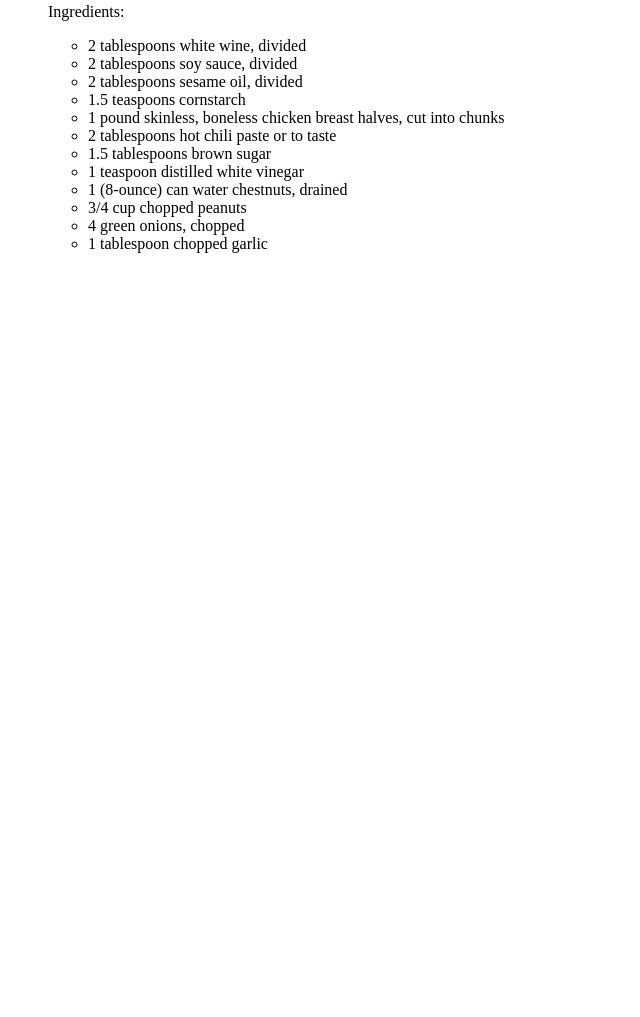
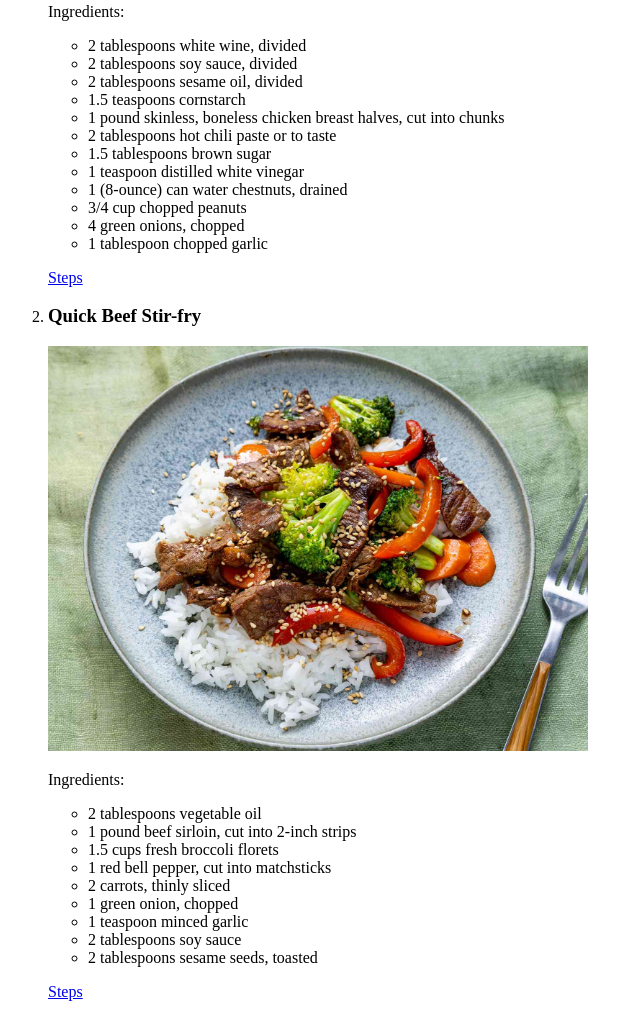
Before and after one commit to thuang3316/odin-recipes, a plain HTML site: page pages/asian.html in a window 1280 px wide. Shown: the part 498-1515 px from the top of the page, without its empty margins (0-640 px from the left). Before the commit the page ends 800 px from the top, so only its background shows below. Drawn offline with Linux system fonts and the light colour scheme.

Commit message:
Add the recipe for quick beef stir-fry in asian.html.

```diff
--- a/pages/asian.html
+++ b/pages/asian.html
@@ -11,7 +11,7 @@
         <ol>
             <li>
                 <h3>Kung Pao Chicken</h3>
-                <p><img src="../images/kungpaochicken.jpg" alt="Image of Kung Pao Chicken"></p>
+                <p><img src="../images/kungpaochicken.jpg" alt="Image of Kung Pao Chicken" width="540"></p>
                 <p>Ingredients:</p>
                 <ul>
                     <li>2 tablespoons white wine, divided</li>
@@ -27,6 +27,24 @@
                     <li>4 green onions, chopped</li>
                     <li>1 tablespoon chopped garlic</li>
                 </ul>
+                <p><a href="https://www.allrecipes.com/recipe/9027/kung-pao-chicken/" rel="noreferrer">Steps</a></p>
+            </li>
+            <li>
+                <h3>Quick Beef Stir-fry</h3>
+                <p><img src="../images/beef.jpg" alt="Image of Quick Beef Stir-fry" width="540"></p>
+                <p>Ingredients:</p>
+                <ul>
+                    <li>2 tablespoons vegetable oil</li>
+                    <li>1 pound beef sirloin, cut into 2-inch strips</li>
+                    <li>1.5 cups fresh broccoli florets</li>
+                    <li>1 red bell pepper, cut into matchsticks</li>
+                    <li>2 carrots, thinly sliced</li>
+                    <li>1 green onion, chopped</li>
+                    <li>1 teaspoon minced garlic</li>
+                    <li>2 tablespoons soy sauce</li>
+                    <li>2 tablespoons sesame seeds, toasted</li>
+                </ul>
+                <p><a href="https://www.allrecipes.com/recipe/228823/quick-beef-stir-fry/" rel="noreferrer">Steps</a></p>
             </li>
         </ol>
     </p>
```
Also changed, not shown: images/beef.jpg (added).
